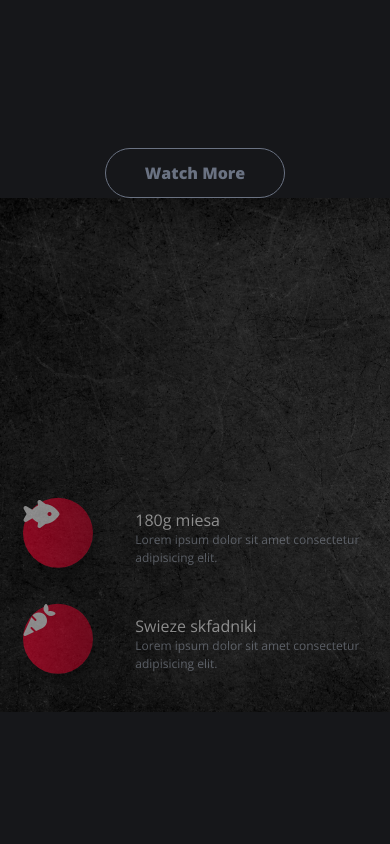
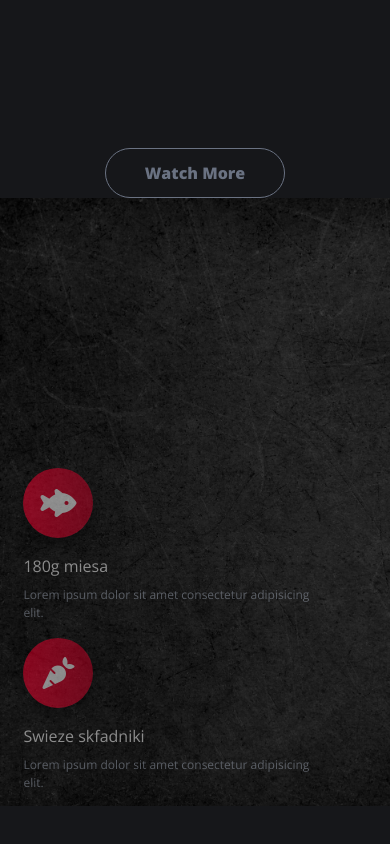
Before and after one commit to CodeWithAdityaKumar/team-endeavor, a React (Vite) app: page / in a window 390 px wide. Shown: the part 3887-4731 px from the top of the page. Built offline with nearby package versions, Linux system fonts and the light colour scheme.

Commit message:
fix the responsiveness of promo

```diff
--- a/src/components/PromoSection.jsx
+++ b/src/components/PromoSection.jsx
@@ -95,21 +95,21 @@ export default function PromoSection() {
           <h2 className="text-white text-[8vw] md:text-[35px] font-normal relative md:absolute md:left-[10%] md:top-[15%] pl-[6%] pt-[6%] md:pl-0 md:pt-0">
             Sprobuj naszych
           </h2>
-          <h1 className="text-white text-[10vw] md:text-[66px] w-[80%] md:w-[20%] leading-[60px] md:leading-[70px] relative md:absolute md:left-[10%] md:top-[25%] pl-[6%] mt-2 md:pl-0">
+          <h1 className="text-white text-[10vw] md:text-[66px] w-[80%] md:w-[20%] leading-[1.1] md:leading-[70px] relative md:absolute md:left-[10%] md:top-[25%] pl-[6%] mt-2 md:pl-0">
             Wypasionych satatek
           </h1>
         </div>
 
-        <div className="button_section w-[88%] md:w-[30%] h-auto md:h-[20%] relative md:absolute md:top-[60%] md:left-[10%] flex flex-col md:flex-row gap-4 md:gap-0 items-center justify-between mt-6 md:mt-0 pl-[6%] md:pl-0">
-          <div className="btn_1 w-full md:w-[48%] h-[90px] md:h-full flex items-center relative">
-            <i className="fa-solid fa-fish-fins text-white text-[32px] w-[70px] h-[70px] rounded-[50px] bg-[linear-gradient(90deg,rgba(0,0,0,0)_-34%,rgba(255,0,47,1)_0%,rgba(198,0,36,1)_100%)] shadow-icon flex items-center justify-center"></i>
-            <h2 className="text-white text-[16px] md:text-[18px] absolute left-[35%] top-[22%] w-[80%]">180g miesa</h2>
-            <p className="text-gray-400 w-[80%] text-[12px] absolute left-[35%] bottom-[12%]">Lorem ipsum dolor sit amet consectetur adipisicing elit.</p>
+        <div className="button_section w-[88%] md:w-[30%] h-auto md:h-[20%] relative md:absolute md:top-[60%] md:left-[10%] flex flex-col md:flex-row gap-4 md:gap-0 items-stretch md:items-center justify-between mt-6 md:mt-0 pl-[6%] md:pl-0">
+          <div className="btn_1 w-full md:w-[48%] min-h-[90px] md:h-full flex flex-col md:flex-row items-start md:items-center gap-2 relative">
+            <i className="fa-solid fa-fish-fins text-white text-[32px] w-[70px] h-[70px] rounded-[50px] bg-[linear-gradient(90deg,rgba(0,0,0,0)_-34%,rgba(255,0,47,1)_0%,rgba(198,0,36,1)_100%)] shadow-icon flex items-center justify-center" style={{display: 'flex',alignItems: 'center', justifyContent: 'center'}}></i>
+            <h2 className="text-white text-[16px] md:text-[18px] mt-2 md:mt-0 md:absolute md:left-[35%] md:top-[22%] w-[90%]">180g miesa</h2>
+            <p className="text-gray-400 w-[95%] text-[12px] md:text-[12px] md:absolute md:left-[35%] md:bottom-[12%]">Lorem ipsum dolor sit amet consectetur adipisicing elit.</p>
           </div>
-          <div className="btn_1 w-full md:w-[48%] h-[90px] md:h-full flex items-center relative">
-            <i className="fa-solid fa-carrot text-white text-[32px] w-[70px] h-[70px] rounded-[50px] bg-[linear-gradient(90deg,rgba(0,0,0,0)_-34%,rgba(255,0,47,1)_0%,rgba(198,0,36,1)_100%)] shadow-icon flex items-center justify-center"></i>
-            <h2 className="text-white text-[16px] md:text-[18px] absolute left-[35%] top-[22%] w-[80%]">Swieze skfadniki</h2>
-            <p className="text-gray-400 w-[80%] text-[12px] absolute left-[35%] bottom-[12%]">Lorem ipsum dolor sit amet consectetur adipisicing elit.</p>
+          <div className="btn_1 w-full md:w-[48%] min-h-[90px] md:h-full flex flex-col md:flex-row items-start md:items-center gap-2 relative">
+            <i className="fa-solid fa-carrot text-white text-[32px] w-[70px] h-[70px] rounded-[50px] bg-[linear-gradient(90deg,rgba(0,0,0,0)_-34%,rgba(255,0,47,1)_0%,rgba(198,0,36,1)_100%)] shadow-icon flex items-center justify-center" style={{display: 'flex',alignItems: 'center', justifyContent: 'center'}}></i>
+            <h2 className="text-white text-[16px] md:text-[18px] mt-2 md:mt-0 md:absolute md:left-[35%] md:top-[22%] w-[90%]">Swieze skfadniki</h2>
+            <p className="text-gray-400 w-[95%] text-[12px] md:text-[12px] md:absolute md:left-[35%] md:bottom-[12%]">Lorem ipsum dolor sit amet consectetur adipisicing elit.</p>
           </div>
         </div>
 
```
